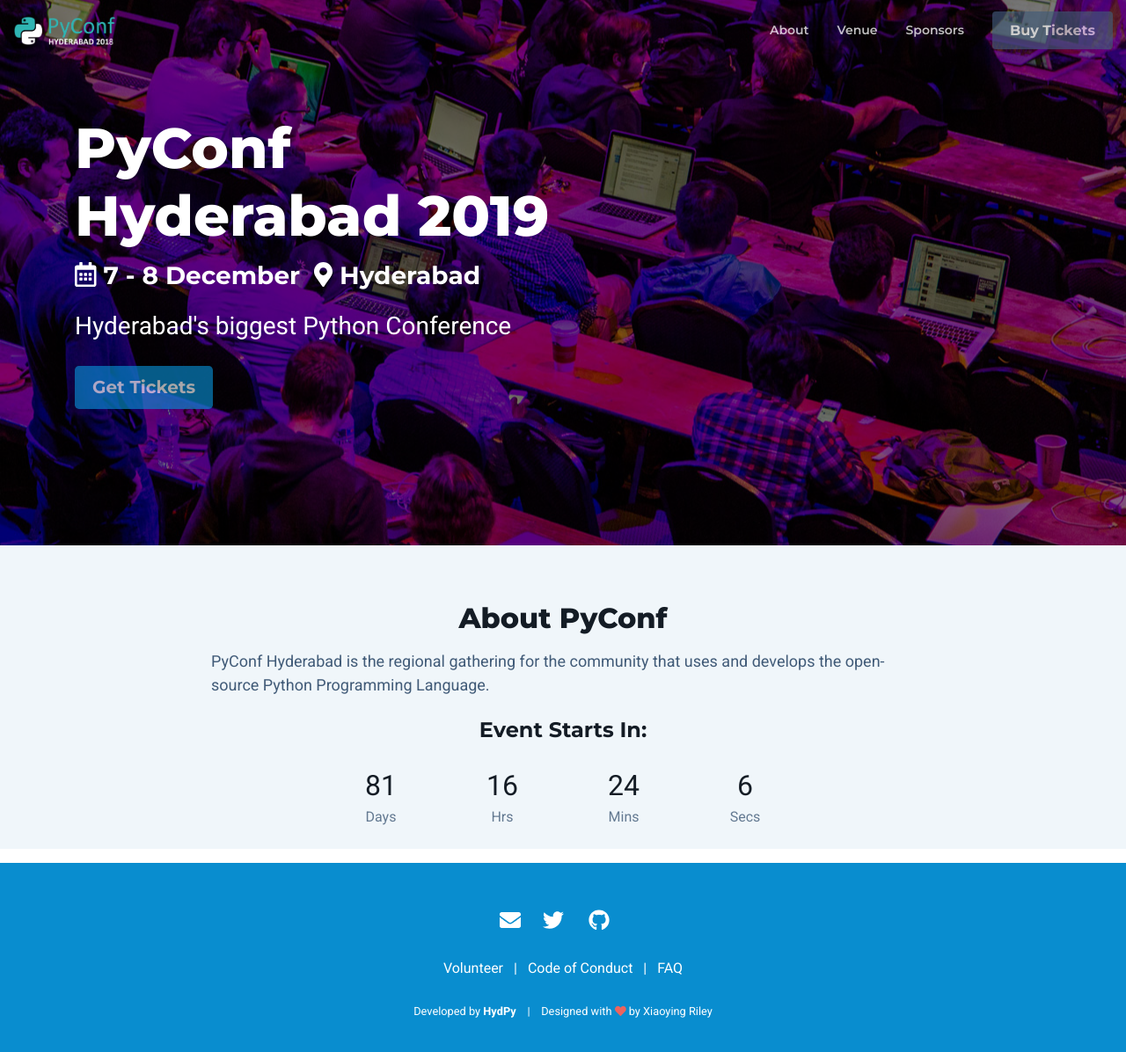
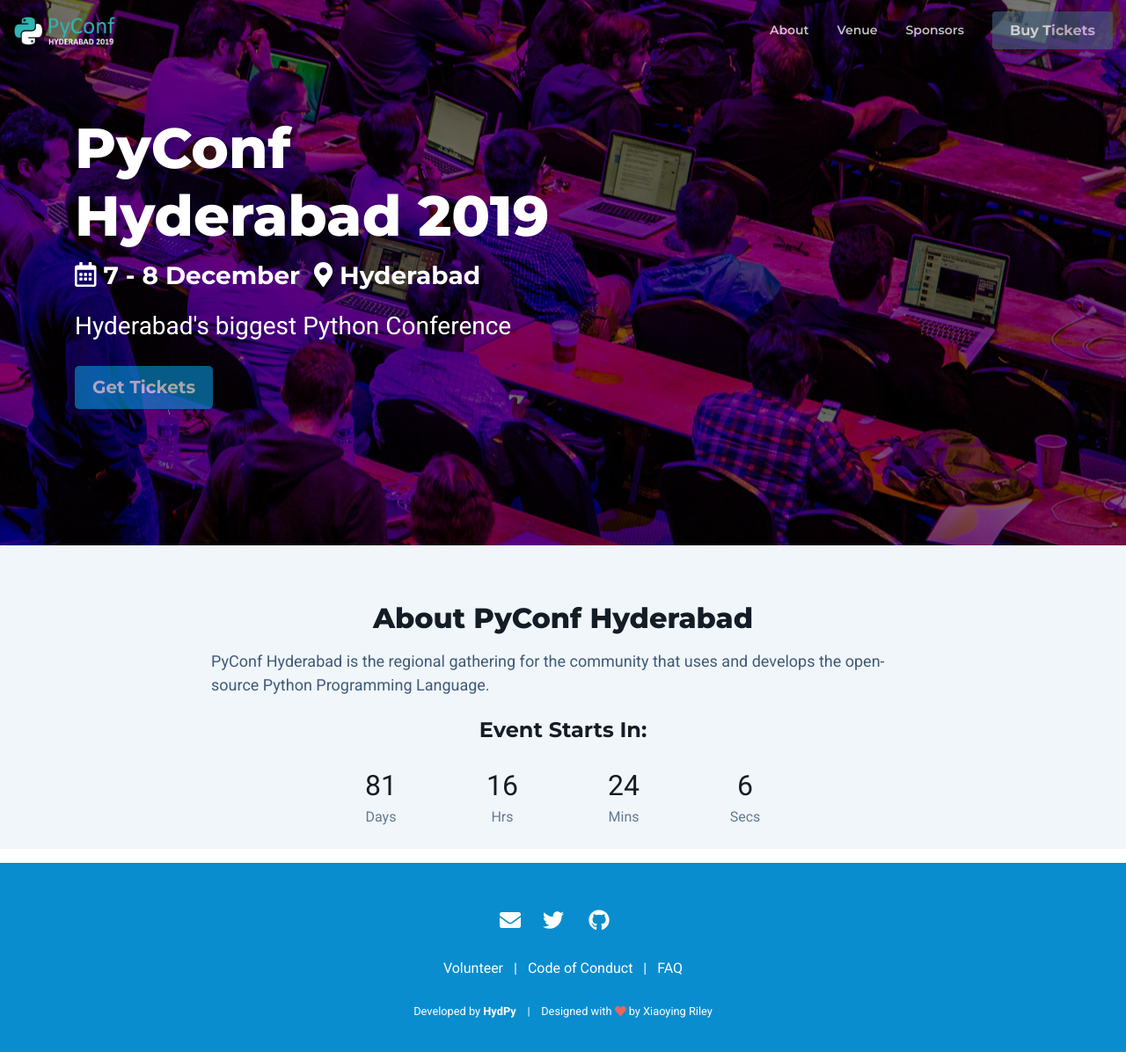
Before and after one commit to HydPy/hydpyconf2019, a Jekyll site: the page built from index.html, in a window 1280 px wide and 1209 px high. Shown: the top 1196 px of the window at 88% size. Built offline with Jekyll 4.4.1, drawn with Linux system fonts in a browser that asks for light colours; nearby versions of some CDN libraries.

Commit message:
Update logo text
Update About title

```diff
--- a/_includes/about-section.html
+++ b/_includes/about-section.html
@@ -1,6 +1,6 @@
 	<section id="about-section" class="about-section section theme-bg-light">
 		<div class="container">
-			<h3 class="section-heading text-center mb-3">About PyConf</h3>
+			<h3 class="section-heading text-center mb-3">About PyConf Hyderabad</h3>
 			<div class="section-intro single-col-max mx-auto mb-4">PyConf Hyderabad is the regional gathering for the community that uses and develops the open-source Python Programming Language.</div>
 			{% comment %} <div class="benefits-list text-center mb-3">
 				<h4 class="text-center mb-4">Why Join Us</h4>
```
Also changed, not shown: assets/images/pyconf_logo__dark_bg.png.
